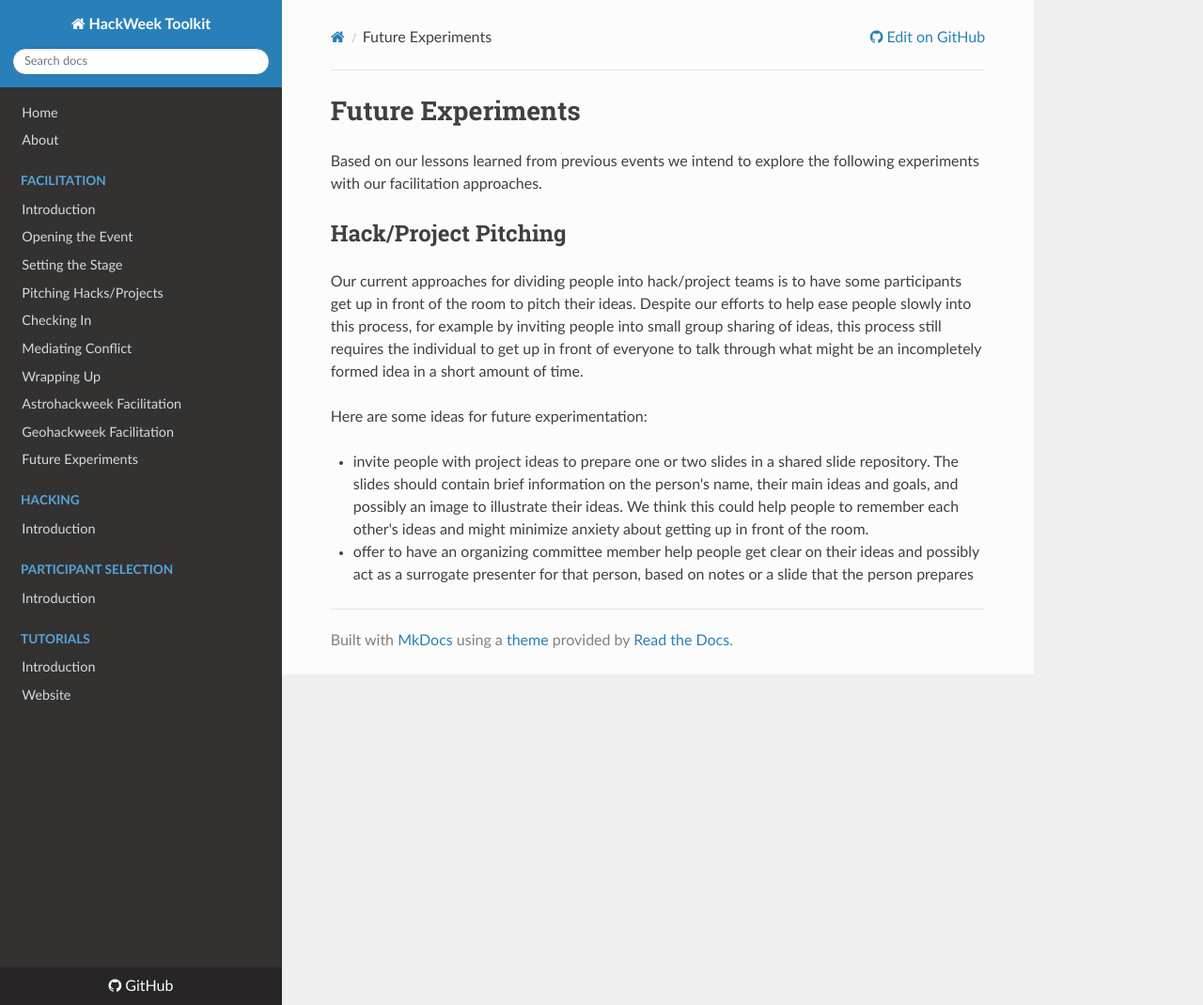
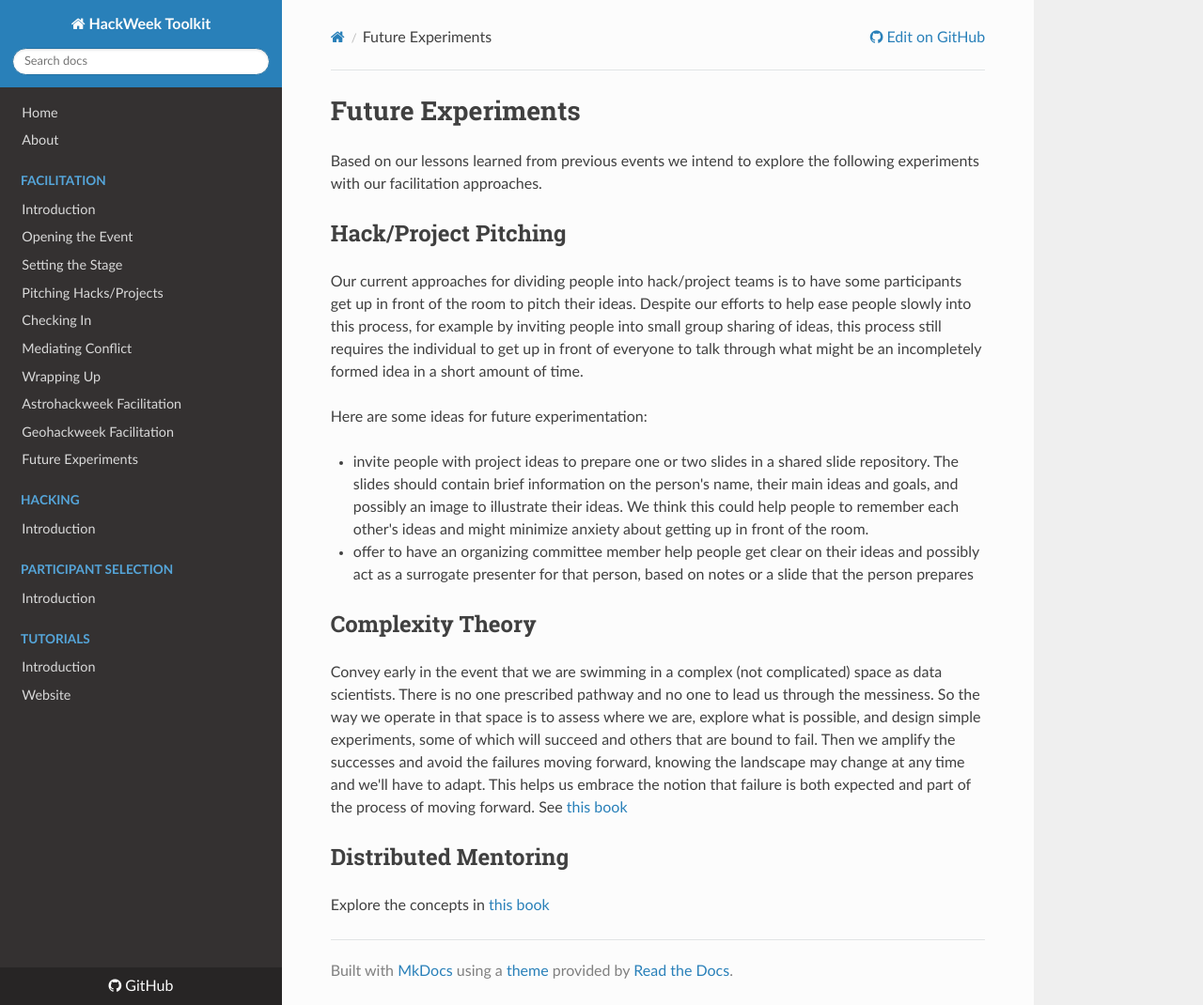
Before and after one commit to uwescience/HackWeek-Toolkit, an MkDocs documentation site: the page built from docs/Facilitation/Future-experiments.md, in a window 1280 px wide and 1070 px high. Shown: the whole window at 94% size. Built offline with MkDocs 1.6.1, drawn with Linux system fonts in a browser that asks for light colours; nearby versions of some CDN libraries.

Commit message:
add section on distributed mentoring and complexity theory

```diff
--- a/docs/Facilitation/Future-experiments.md
+++ b/docs/Facilitation/Future-experiments.md
@@ -10,3 +10,12 @@ Here are some ideas for future experimentation:
 
 * invite people with project ideas to prepare one or two slides in a shared slide repository. The slides should contain brief information on the person's name, their main ideas and goals, and possibly an image to illustrate their ideas. We think this could help people to remember each other's ideas and might minimize anxiety about getting up in front of the room.
 * offer to have an organizing committee member help people get clear on their ideas and possibly act as a surrogate presenter for that person, based on notes or a slide that the person prepares
+
+
+## Complexity Theory
+
+Convey early in the event that we are swimming in a complex (not complicated) space as data scientists. There is no one prescribed pathway and no one to lead us through the messiness. So the way we operate in that space is to assess where we are, explore what is possible, and design simple experiments, some of which will succeed and others that are bound to fail. Then we amplify the successes and avoid the failures moving forward, knowing the landscape may change at any time and we'll have to adapt. This helps us embrace the notion that failure is both expected and part of the process of moving forward. See [this book](https://www.amazon.com/Simple-Habits-Complex-Times-Practices/dp/0804799431/ref=sr_1_1?gclid=EAIaIQobChMIjeWV0LP35QIVyR-tBh3IJgXcEAAYASAAEgJTXPD_BwE&hvadid=243393792650&hvdev=c&hvlocphy=9033309&hvnetw=g&hvpos=1t1&hvqmt=e&hvrand=14958327589286684461&hvtargid=kwd-300369607829&hydadcr=21932_10172211&keywords=simple+habits+for+complex+times&qid=1574205273&sr=8-1)
+
+## Distributed Mentoring
+
+Explore the concepts in [this book](https://www.amazon.com/Writers-Secret-Garden-Large-Scale-Environments/dp/026253780X/ref=sr_1_1?keywords=cecilia+aragon&qid=1574204930&sr=8-1)
```
